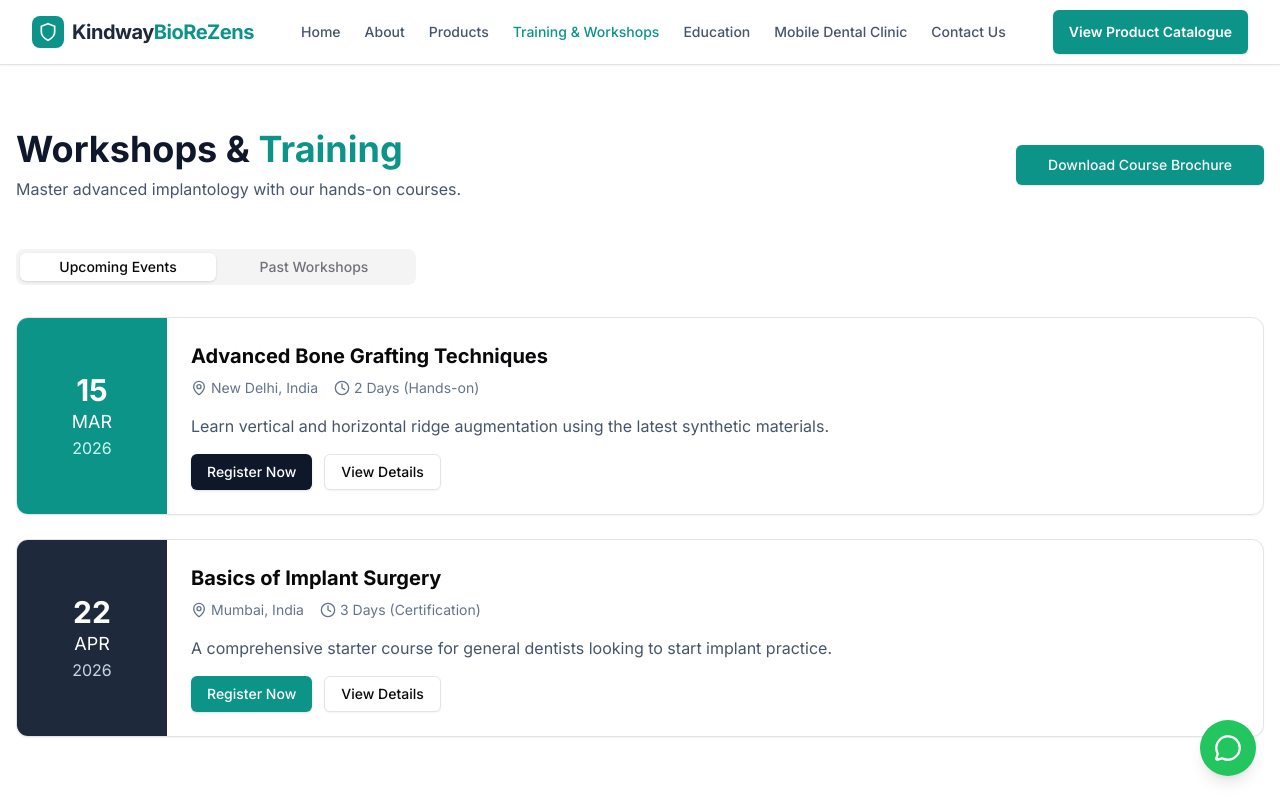
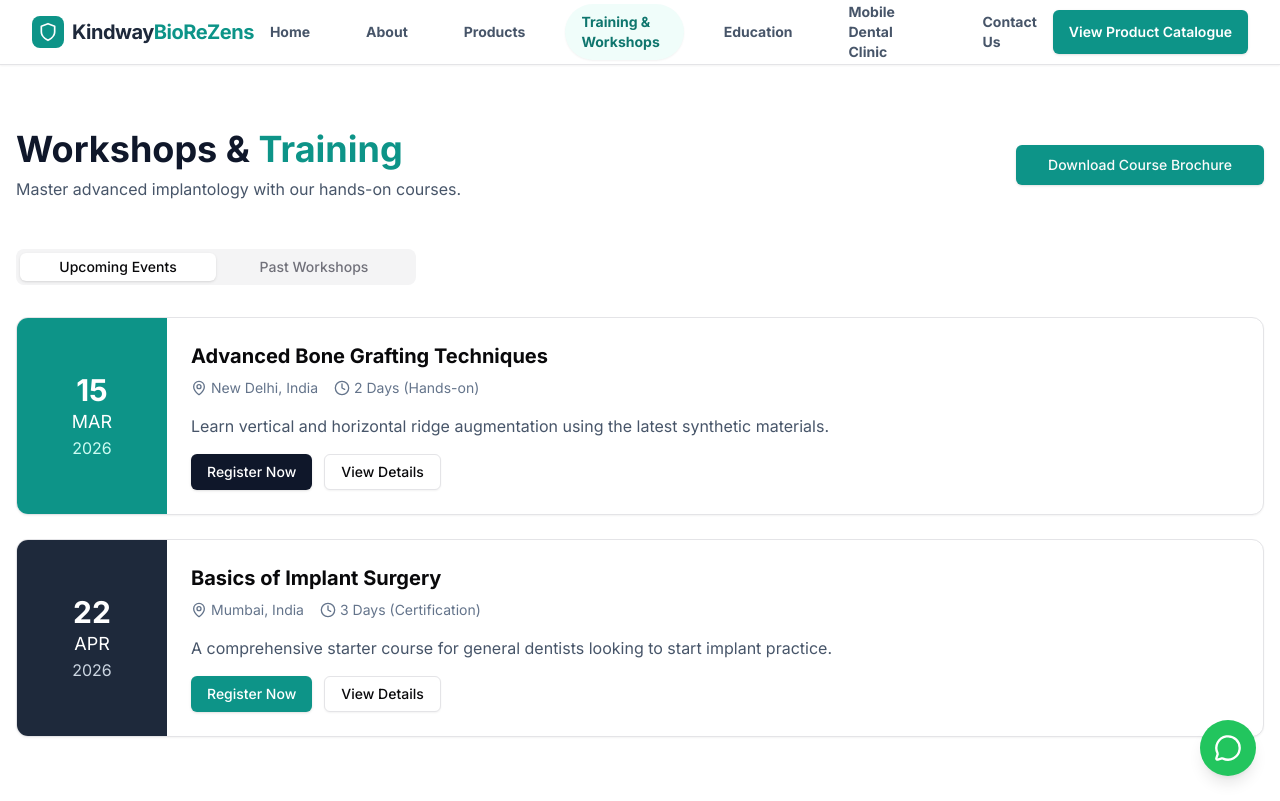
Before and after one commit to Chingkhei-lab/Tie-breaker, a Next.js app: page /training in a window 1280 px wide. Built offline with nearby package versions, Linux system fonts and the light colour scheme.

Commit message:
Fix Hero image and enhance Navbar highlighting

```diff
--- a/src/app/page.tsx
+++ b/src/app/page.tsx
@@ -42,7 +42,7 @@ export default function Home() {
           >
             {/* REAL HERO IMAGE - Replaces the generic icon box */}
             <img
-              src="https://images.unsplash.com/photo-1606811971618-4486d14f3f72?auto=format&fit=crop&w=800"
+              src="https://images.unsplash.com/photo-1537368910025-700350fe46c7?auto=format&fit=crop&w=800"
               alt="Dentist performing surgery"
               className="object-cover w-full h-full"
             />
--- a/src/components/Navbar.tsx
+++ b/src/components/Navbar.tsx
@@ -57,9 +57,9 @@ export default function Navbar() {
                             <Link
                                 key={link.name}
                                 href={link.href}
-                                className={`text-sm font-medium transition-colors hover:text-teal-600 min-h-[44px] flex items-center ${isActive
-                                    ? "text-teal-600 dark:text-teal-400"
-                                    : "text-slate-600 dark:text-slate-300 dark:hover:text-teal-400"
+                                className={`text-sm font-bold transition-all px-4 py-2 rounded-full min-h-[44px] flex items-center ${isActive
+                                    ? "bg-teal-50 text-teal-700 shadow-sm dark:bg-teal-900/30 dark:text-teal-400"
+                                    : "text-slate-600 hover:bg-slate-50 hover:text-teal-600 dark:text-slate-300 dark:hover:bg-slate-800 dark:hover:text-teal-400"
                                     }`}
                             >
                                 {link.name}
@@ -98,9 +98,9 @@ export default function Navbar() {
                                         key={link.name}
                                         href={link.href}
                                         onClick={() => setIsOpen(false)}
-                                        className={`block text-lg font-medium transition-colors hover:text-teal-600 min-h-[44px] py-2 ${isActive
-                                                ? "text-teal-600 dark:text-teal-400"
-                                                : "text-slate-800 dark:text-slate-200"
+                                        className={`block text-lg font-bold transition-all min-h-[44px] py-3 px-4 rounded-xl ${isActive
+                                            ? "bg-teal-50 text-teal-700 border-l-4 border-teal-600 dark:bg-teal-900/30 dark:text-teal-400 dark:border-teal-400"
+                                            : "text-slate-800 hover:bg-slate-50 dark:text-slate-200 dark:hover:bg-slate-800"
                                             }`}
                                     >
                                         {link.name}
```
